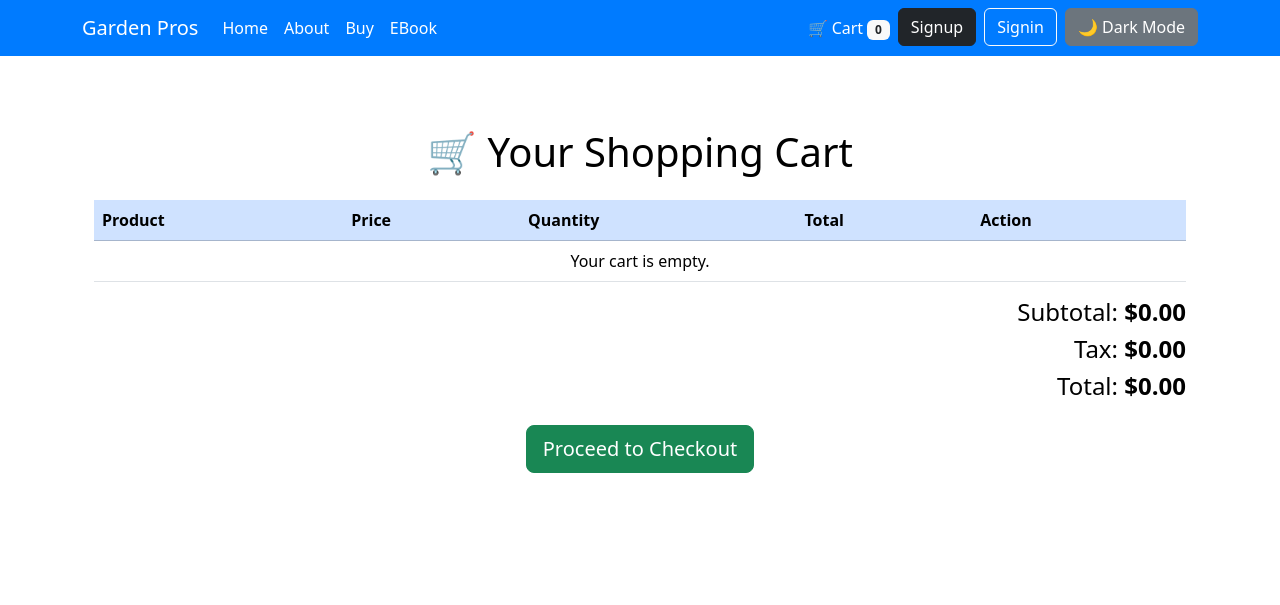
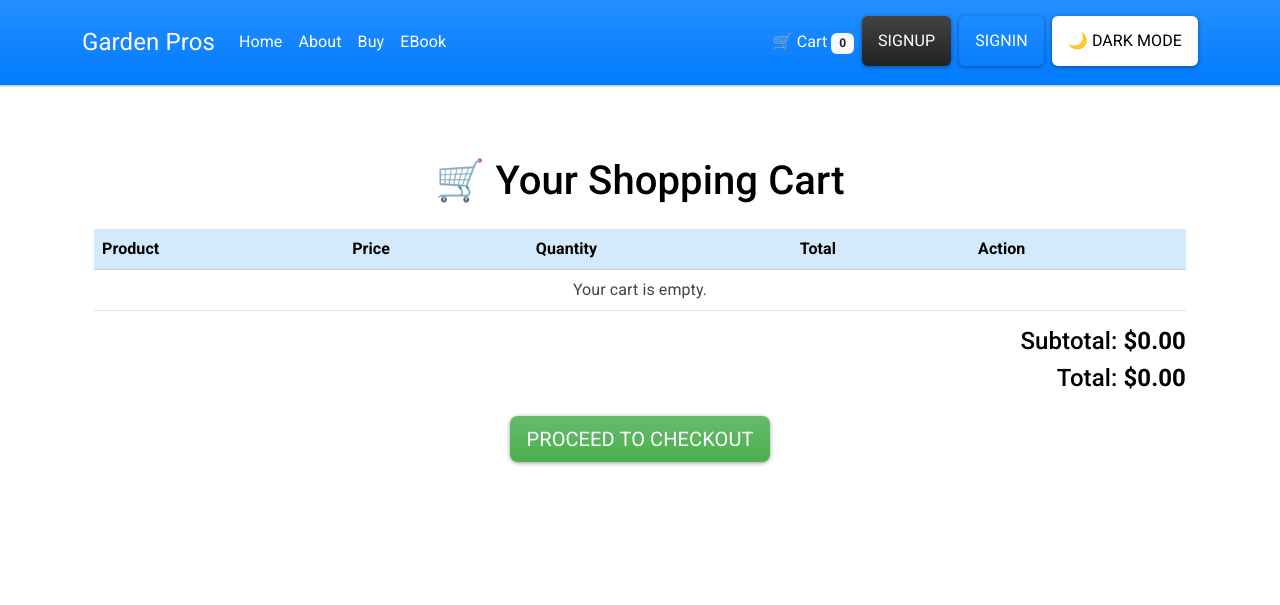
Before and after one commit to shresht1000/GardenPros, a Flask app: page /cart in a window 1280 px wide. Shown: the top 605 px of the page. Run offline with Flask 3, Linux system fonts and the light colour scheme; some libraries are stand-ins or nearby versions.

Commit message:
removed some stuff

```diff
--- a/templates/base.html
+++ b/templates/base.html
@@ -6,7 +6,7 @@
     <title>{% block title %}Home{% endblock %}</title>
 
     <!-- Bootstrap CSS -->
-    <link rel="stylesheet" href="https://cdn.jsdelivr.net/npm/bootstrap@5.3.2/dist/css/bootstrap.min.css">
+    <link rel="stylesheet" href="https://cdn.jsdelivr.net/npm/bootswatch@5.3.2/dist/materia/bootstrap.min.css">
 
     <!-- Custom Styles -->
     <link rel="stylesheet" href="{{ url_for('static', filename='style.css') }}">
--- a/templates/cart.html
+++ b/templates/cart.html
@@ -22,7 +22,6 @@
 
         <div class="text-end">
             <h4>Subtotal: <span id="cart-subtotal" class="fw-bold">$0.00</span></h4>
-            <h4>Tax: <span id="cart-tax" class="fw-bold">$0.00</span></h4>
             <h4>Total: <span id="cart-total" class="fw-bold">$0.00</span></h4>
         </div>
 
@@ -63,11 +62,10 @@
                 });
             }
 
-            let tax = subtotal * taxRate;
+
             let total = subtotal + tax;
 
             document.getElementById("cart-subtotal").textContent = `$${subtotal.toFixed(2)}`;
-            document.getElementById("cart-tax").textContent = `$${tax.toFixed(2)}`;
             document.getElementById("cart-total").textContent = `$${total.toFixed(2)}`;
         }
 
```
Also changed, not shown: main.py (line endings or trailing spaces), 1 other file.
